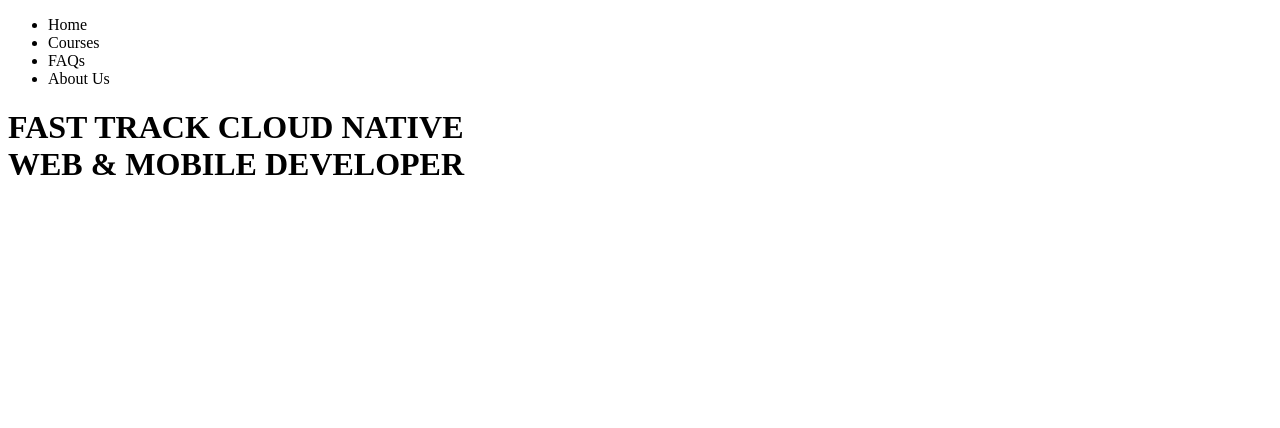
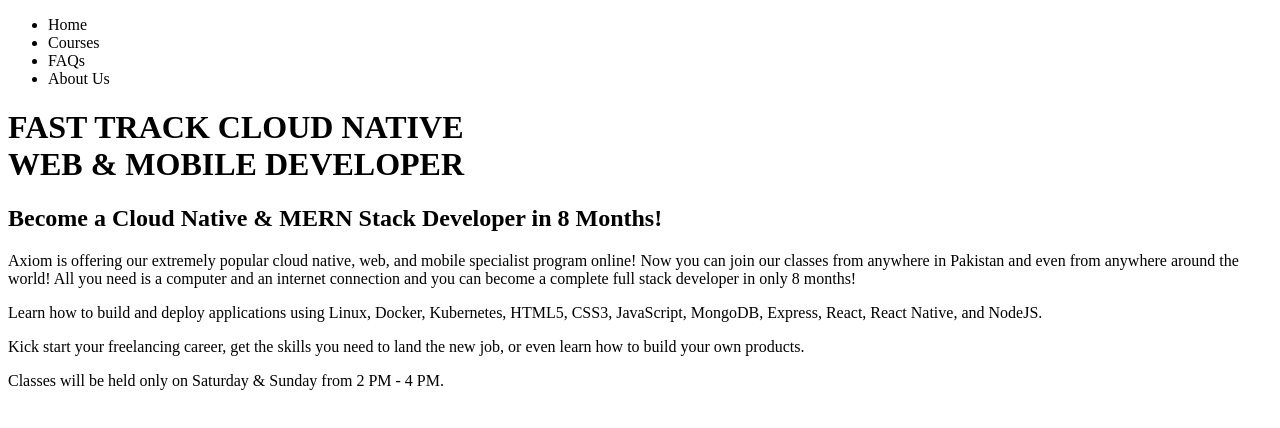
Before and after one commit to Taimoorkhan1122/Axiom_landing_page, a plain HTML site: page index.html in a window 1280 px wide. Drawn offline with Linux system fonts and the light colour scheme.

Commit message:
added main headings, sub headings, and paragraph

```diff
--- a/index.html
+++ b/index.html
@@ -15,9 +15,33 @@
             <li>About Us</li>
         </ul>
     </div>
-    <div class="mainHeading">
+    <div class="text-class">
+
+        <!-- main heading -->
         <h1>FAST TRACK CLOUD NATIVE <br/>
             WEB & MOBILE DEVELOPER</h1>
+
+        <!-- Sub heading -->
+        <h2>Become a Cloud Native & MERN Stack Developer in 8 Months!</h2>
+
+        <!-- paragraph -->
+        <p>
+            Axiom is offering our extremely popular cloud native, web, and mobile specialist program online!
+            Now you can join our classes from anywhere in Pakistan and even from anywhere around the world!
+            All you need is a computer and an internet connection and you can become a complete full stack
+            developer in only 8 months!
+        <p>
+            Learn how to build and deploy applications using Linux, Docker, Kubernetes, HTML5, CSS3, JavaScript,
+            MongoDB, Express, React, React Native, and NodeJS.
+        </p>
+        <p>
+            Kick start your freelancing career, get the skills you need to land the new job, or even learn how to
+            build your own products.
+        </p>
+        <p>
+            Classes will be held only on Saturday & Sunday from 2 PM - 4 PM.
+        </p>
+
     </div>
 </body>
 </html>
```
Also changed, not shown: 1 other file.
